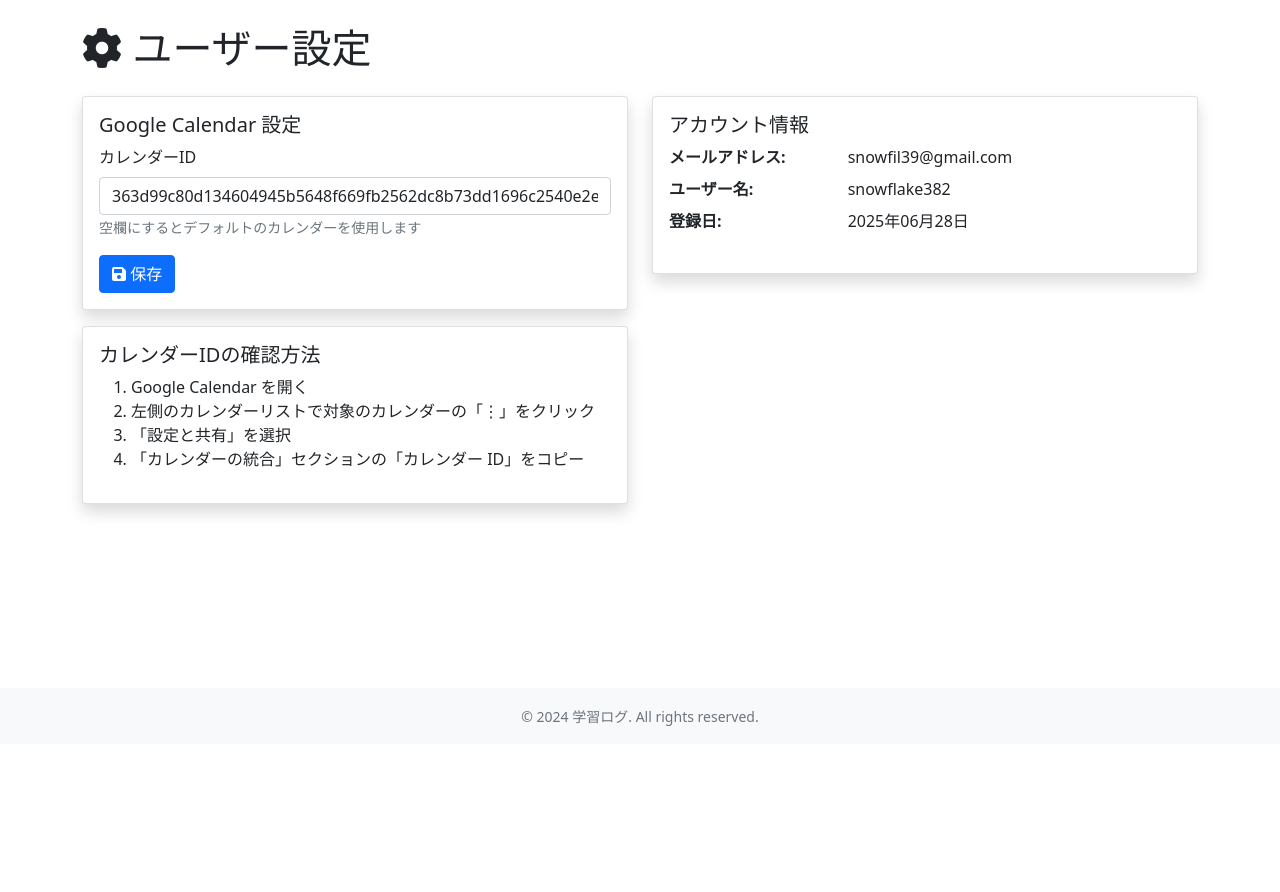
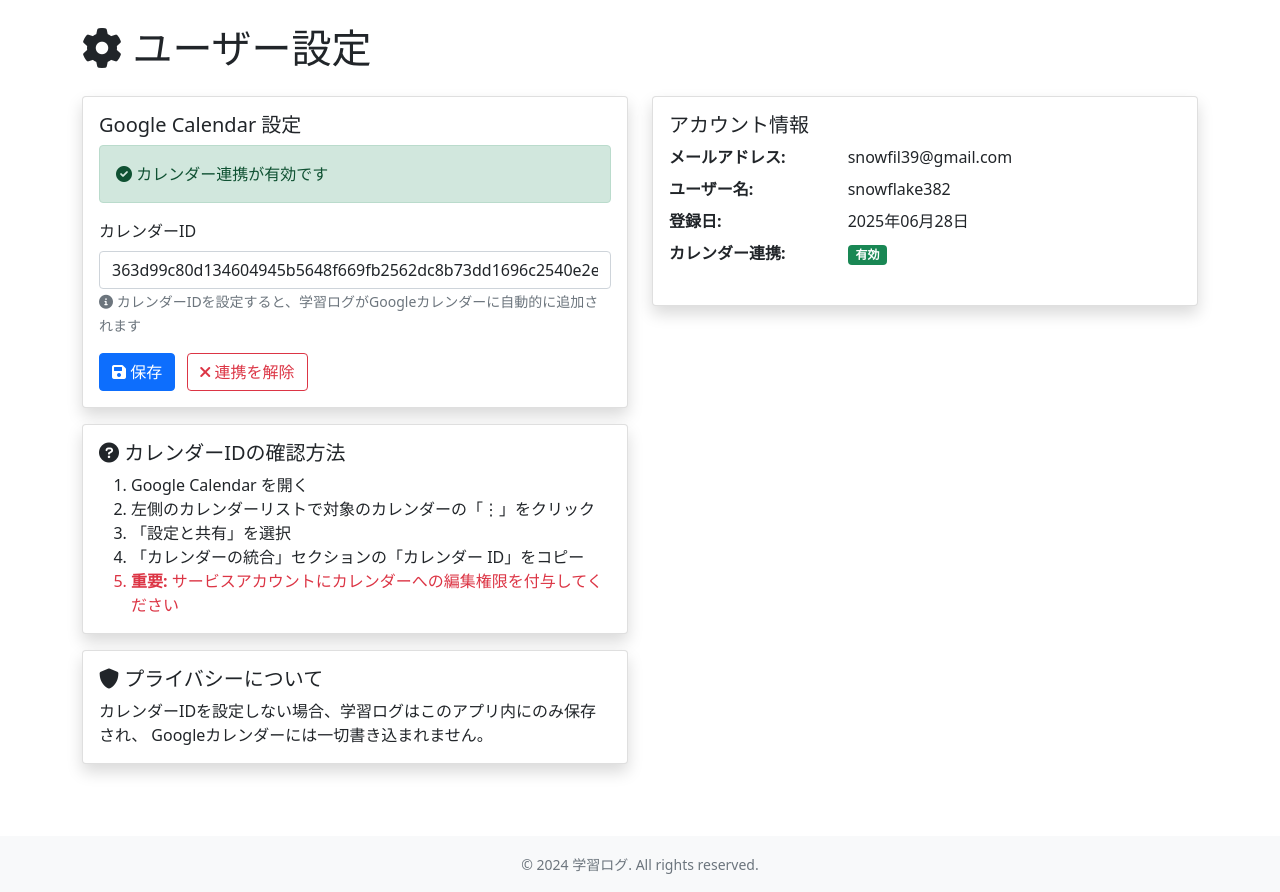
Before and after one commit to yukita39/learning-log-pwa, a Flask app: page /settings in a window 1280 px wide. Shown: the part 56-948 px from the top of the page. Before the commit the page ends 782 px from the top, so only its background shows below. Run offline with Flask 3, Linux system fonts and the light colour scheme; a user stored in the database is signed in.

Commit message:
カレンダーの設定を変更ver

```diff
--- a/app.py
+++ b/app.py
@@ -57,7 +57,8 @@ def register():
             session.add(new_user)
             session.commit()
 
-            flash("登録が完了しました！ログインしてください。", "success")
+            flash("登録が完了しました！", "success")
+            flash("Googleカレンダー連携を利用する場合は、ログイン後に設定画面でカレンダーIDを設定してください。", "info")
             return redirect(url_for("login"))
 
     return render_template("register.html", form=form)
@@ -96,6 +97,8 @@ def index():
     return render_template('index.html', today=datetime.today().strftime('%Y-%m-%d'))
 
 # ログ記録処理（POSTのみ） - 1つだけ残す
+# app.py の log 関数を以下のように修正
+
 @app.route('/log', methods=['POST'])
 @login_required
 def log():
@@ -127,33 +130,38 @@ def log():
             session.add(new_log)
             session.commit()
 
-            # Google Calendar に追加
+            # Google Calendar に追加（ユーザーが設定している場合のみ）
             calendar_success = False
             calendar_error = None
 
             try:
                 # 現在のユーザーのカレンダーIDを取得
                 user = session.query(User).get(current_user.id)
-                calendar_id = user.calendar_id if user.calendar_id else os.getenv("CALENDAR_ID", "primary")
 
-                print(f"使用するカレンダーID: {calendar_id}")
+                # ユーザーが個別にカレンダーIDを設定している場合のみ処理
+                if user.calendar_id and user.calendar_id.strip():
+                    calendar_id = user.calendar_id.strip()
+                    print(f"ユーザー専用カレンダーID使用: {calendar_id}")
 
-                # add_event 関数を呼び出し（タグと感想も渡す）
-                result = add_event(
-                    calendar_id,
-                    date_obj,
-                    time_obj,
-                    duration,
-                    content,
-                    impression,  # 感想・メモを追加
-                    tags         # タグを追加
-                )
+                    # add_event 関数を呼び出し
+                    result = add_event(
+                        calendar_id,
+                        date_obj,
+                        time_obj,
+                        duration,
+                        content,
+                        impression,
+                        tags
+                    )
 
-                if result:
-                    calendar_success = True
-                    print("Google Calendar への追加成功")
+                    if result:
+                        calendar_success = True
+                        print("Google Calendar への追加成功")
+                    else:
+                        print("Google Calendar への追加に失敗")
                 else:
-                    print("Google Calendar への追加に失敗")
+                    # カレンダーIDが設定されていない場合
+                    print("カレンダーIDが未設定のため、カレンダーには追加しません")
 
             except ImportError as e:
                 calendar_error = f"Google Calendar モジュールのインポートエラー: {e}"
@@ -168,11 +176,15 @@ def log():
             # メッセージ表示
             if calendar_success:
                 flash('ログを記録し、カレンダーに追加しました', 'success')
-            else:
+            elif user.calendar_id and user.calendar_id.strip():
+                # カレンダーIDは設定されているが、追加に失敗した場合
                 if calendar_error:
                     flash(f'ログは記録されました（カレンダー追加失敗: {calendar_error}）', 'warning')
                 else:
                     flash('ログは記録されました（カレンダーには追加されませんでした）', 'warning')
+            else:
+                # カレンダーIDが未設定の場合
+                flash('ログを記録しました（カレンダー連携を利用するには設定画面でカレンダーIDを設定してください）', 'info')
 
         finally:
             session.close()
@@ -397,6 +409,8 @@ def api_dashboard():
     finally:
         session.close()
 
+# app.py の settings ルートも改善
+
 @app.route('/settings', methods=['GET', 'POST'])
 @login_required
 def settings():
@@ -406,22 +420,34 @@ def settings():
         user = session.query(User).get(current_user.id)
 
         if request.method == 'POST':
+            # カレンダー連携解除ボタンが押された場合
+            if request.form.get('clear_calendar') == '1':
+                user.calendar_id = None
+                session.commit()
+                flash('カレンダー連携を解除しました', 'info')
+                return redirect(url_for('settings'))
+
             # カレンダーIDの更新
             calendar_id = request.form.get('calendar_id', '').strip()
 
             if calendar_id:
-                user.calendar_id = calendar_id
-                session.commit()
-                flash('カレンダーIDを更新しました', 'success')
+                # 簡単な検証（@を含むかチェック）
+                if '@' in calendar_id:
+                    user.calendar_id = calendar_id
+                    session.commit()
+                    flash('カレンダーIDを設定しました。今後のログはこのカレンダーに追加されます。', 'success')
+                else:
+                    flash('カレンダーIDの形式が正しくありません。「@」を含む完全なIDを入力してください。', 'danger')
             else:
+                # 空欄の場合は連携を解除
                 user.calendar_id = None
                 session.commit()
-                flash('カレンダーIDをデフォルトに戻しました', 'info')
+                flash('カレンダー連携を解除しました', 'info')
 
             return redirect(url_for('settings'))
 
-        # 現在の設定を表示
-        current_calendar_id = user.calendar_id or os.getenv("CALENDAR_ID", "primary")
+        # 現在の設定を表示（個人のカレンダーIDのみ、環境変数のデフォルトは表示しない）
+        current_calendar_id = user.calendar_id or ''
         return render_template('settings.html', current_calendar_id=current_calendar_id)
 
     finally:
--- a/templates/settings.html
+++ b/templates/settings.html
@@ -14,6 +14,17 @@
                 <div class="card-body">
                     <h5 class="card-title">Google Calendar 設定</h5>
 
+                    <!-- カレンダー連携の状態表示 -->
+                    {% if current_calendar_id and current_calendar_id != 'primary' %}
+                        <div class="alert alert-success">
+                            <i class="fas fa-check-circle"></i> カレンダー連携が有効です
+                        </div>
+                    {% else %}
+                        <div class="alert alert-warning">
+                            <i class="fas fa-exclamation-triangle"></i> カレンダー連携が設定されていません
+                        </div>
+                    {% endif %}
+
                     <form method="POST">
                         <div class="mb-3">
                             <label for="calendar_id" class="form-label">カレンダーID</label>
@@ -21,29 +32,53 @@
                                    class="form-control"
                                    id="calendar_id"
                                    name="calendar_id"
-                                   value="{{ current_calendar_id }}"
+                                   value="{{ current_calendar_id if current_calendar_id != 'primary' else '' }}"
                                    placeholder="例: your-calendar-id@group.calendar.google.com">
                             <small class="form-text text-muted">
-                                空欄にするとデフォルトのカレンダーを使用します
+                                <i class="fas fa-info-circle"></i>
+                                カレンダーIDを設定すると、学習ログがGoogleカレンダーに自動的に追加されます
                             </small>
                         </div>
 
                         <button type="submit" class="btn btn-primary">
                             <i class="fas fa-save"></i> 保存
                         </button>
+
+                        {% if current_calendar_id and current_calendar_id != 'primary' %}
+                            <button type="submit" name="clear_calendar" value="1" class="btn btn-outline-danger ms-2">
+                                <i class="fas fa-times"></i> 連携を解除
+                            </button>
+                        {% endif %}
                     </form>
                 </div>
             </div>
 
             <div class="card shadow mt-3">
                 <div class="card-body">
-                    <h5 class="card-title">カレンダーIDの確認方法</h5>
-                    <ol>
+                    <h5 class="card-title">
+                        <i class="fas fa-question-circle"></i> カレンダーIDの確認方法
+                    </h5>
+                    <ol class="mb-0">
                         <li>Google Calendar を開く</li>
                         <li>左側のカレンダーリストで対象のカレンダーの「⋮」をクリック</li>
                         <li>「設定と共有」を選択</li>
                         <li>「カレンダーの統合」セクションの「カレンダー ID」をコピー</li>
+                        <li class="text-danger">
+                            <strong>重要:</strong> サービスアカウントにカレンダーへの編集権限を付与してください
+                        </li>
                     </ol>
+                </div>
+            </div>
+
+            <div class="card shadow mt-3">
+                <div class="card-body">
+                    <h5 class="card-title">
+                        <i class="fas fa-shield-alt"></i> プライバシーについて
+                    </h5>
+                    <p class="mb-0">
+                        カレンダーIDを設定しない場合、学習ログはこのアプリ内にのみ保存され、
+                        Googleカレンダーには一切書き込まれません。
+                    </p>
                 </div>
             </div>
         </div>
@@ -61,6 +96,15 @@
 
                         <dt class="col-sm-4">登録日:</dt>
                         <dd class="col-sm-8">{{ current_user.created_at.strftime('%Y年%m月%d日') if current_user.created_at else '不明' }}</dd>
+
+                        <dt class="col-sm-4">カレンダー連携:</dt>
+                        <dd class="col-sm-8">
+                            {% if current_user.calendar_id %}
+                                <span class="badge bg-success">有効</span>
+                            {% else %}
+                                <span class="badge bg-secondary">無効</span>
+                            {% endif %}
+                        </dd>
                     </dl>
                 </div>
             </div>
```
